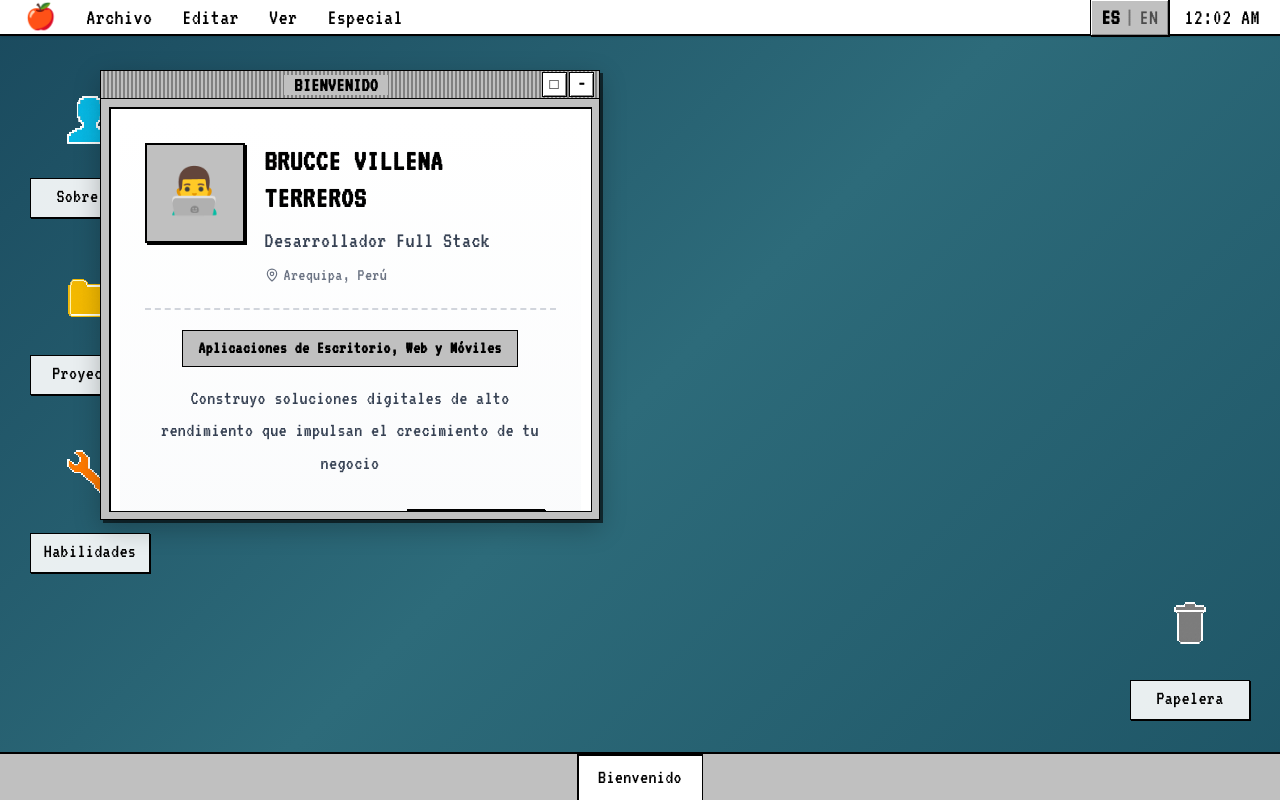
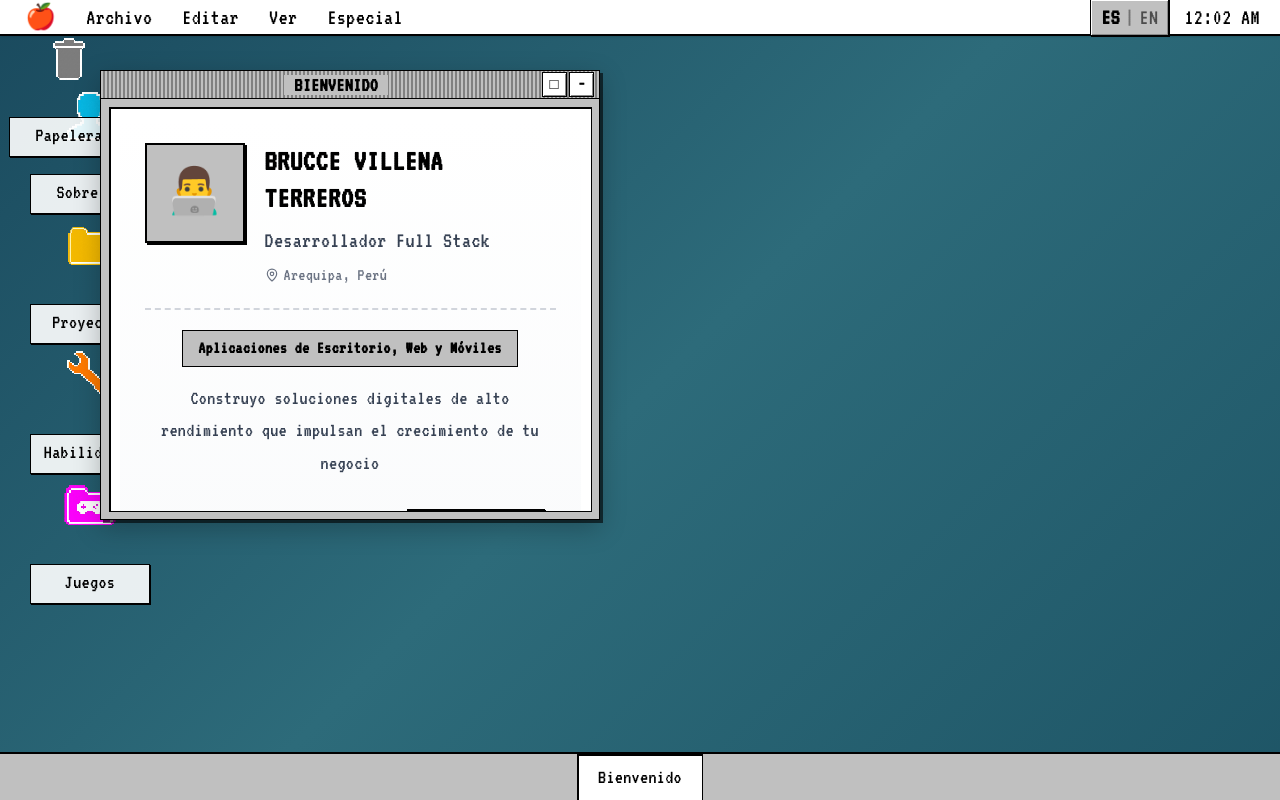
Before and after one commit to BrucceVT/profile-web, a React (Vite) app: page / in a window 1280 px wide. Built offline with nearby package versions, Linux system fonts and the light colour scheme.

Commit message:
feat: add draggable desktop icons and the core Desktop component.

```diff
--- a/src/components/os/Desktop.tsx
+++ b/src/components/os/Desktop.tsx
@@ -1,9 +1,9 @@
 // Desktop - Main desktop component with icons and windows
 
-import React, { type FC } from "react";
+import React, { type FC, useEffect } from "react";
 import { motion, AnimatePresence } from "framer-motion";
 import { useWindowManager, type ExitReason } from "@/context/WindowManager";
-import { useDesktopSelection } from "@/hooks";
+import { useDesktopSelection, useIconDrag } from "@/hooks";
 import { useI18n } from "@/i18n";
 import { MenuBar } from "./MenuBar";
 import { DesktopIcon } from "./DesktopIcon";
@@ -107,6 +107,39 @@ export const Desktop: React.FC = () => {
   const iconIds = allIcons.map((icon) => icon.id);
   const { selectedIconId, selectIcon, clearSelection } = useDesktopSelection(iconIds);
 
+  // Icon drag functionality
+  const {
+    containerRef,
+    getIconPosition,
+    startDrag,
+    updateDrag,
+    endDrag,
+    draggingId,
+  } = useIconDrag(iconIds, "trash");
+
+  // Global mouse event handlers for dragging
+  useEffect(() => {
+    const handleMouseMove = (e: MouseEvent) => {
+      if (draggingId) {
+        updateDrag(e.clientX, e.clientY);
+      }
+    };
+
+    const handleMouseUp = () => {
+      if (draggingId) {
+        endDrag();
+      }
+    };
+
+    window.addEventListener("mousemove", handleMouseMove);
+    window.addEventListener("mouseup", handleMouseUp);
+
+    return () => {
+      window.removeEventListener("mousemove", handleMouseMove);
+      window.removeEventListener("mouseup", handleMouseUp);
+    };
+  }, [draggingId, updateDrag, endDrag]);
+
   // Get translated label for an icon
   const getIconLabel = (id: string): string => {
     return t.icons[id as keyof typeof t.icons] || id;
@@ -160,16 +193,36 @@ export const Desktop: React.FC = () => {
       {/* Menu Bar */}
       <MenuBar />
 
-      {/* Desktop Icons Area */}
-      <div className="pt-12 pb-14 px-4 h-full flex flex-col flex-wrap content-start gap-2">
-        {/* Main Icons with stagger animation */}
-        {iconConfigs.map((icon, index) => (
+      {/* Desktop Icons Area - Absolute positioning for drag support */}
+      <div
+        ref={containerRef}
+        className="absolute inset-0 pt-12 pb-14 overflow-hidden"
+        style={{ pointerEvents: "none" }}
+      >
+        {/* All Icons with drag support */}
+        {allIcons.map((icon, index) => {
+          const pos = getIconPosition(icon.id);
+          const isDragging = draggingId === icon.id;
+
+          return (
             <motion.div
               key={icon.id}
-            custom={index}
+              className="absolute"
+              style={{
+                left: pos.x,
+                top: pos.y,
+                zIndex: isDragging ? 1000 : 1,
+                cursor: isDragging ? "grabbing" : "grab",
+                pointerEvents: "auto",
+              }}
               initial="hidden"
               animate="visible"
+              custom={index}
               variants={iconVariants}
+              onMouseDown={(e) => {
+                e.preventDefault();
+                startDrag(icon.id, e.clientX, e.clientY);
+              }}
             >
               <DesktopIcon
                 id={icon.id}
@@ -180,25 +233,8 @@ export const Desktop: React.FC = () => {
                 onOpen={() => handleOpenWindow(icon.windowId)}
               />
             </motion.div>
-        ))}
-
-        {/* Trash Icon - Bottom Right */}
-        <motion.div
-          className="absolute bottom-14 right-4"
-          initial="hidden"
-          animate="visible"
-          custom={iconConfigs.length}
-          variants={iconVariants}
-        >
-          <DesktopIcon
-            id={trashConfig.id}
-            label={getIconLabel(trashConfig.id)}
-            iconSrc={trashConfig.iconSrc}
-            isSelected={selectedIconId === trashConfig.id}
-            onSelect={selectIcon}
-            onOpen={() => handleOpenWindow(trashConfig.windowId)}
-          />
-        </motion.div>
+          );
+        })}
       </div>
 
       {/* Windows Layer with Mac-like animations */}
--- a/src/hooks/index.ts
+++ b/src/hooks/index.ts
@@ -1,2 +1,3 @@
 // Hooks barrel export
 export { useDesktopSelection } from "./useDesktopSelection";
+export { useIconDrag } from "./useIconDrag";
--- /dev/null
+++ b/src/hooks/useIconDrag.ts
@@ -0,0 +1,117 @@
+// useIconDrag - Simple free positioning for desktop icons
+
+import { useState, useCallback, useRef } from "react";
+
+const MENUBAR_HEIGHT = 36;
+const DOCK_HEIGHT = 48;
+
+export interface IconPosition {
+  x: number;
+  y: number;
+}
+
+// Generate default positions in a column layout
+const generateDefaultPositions = (iconIds: string[]): Record<string, IconPosition> => {
+  const positions: Record<string, IconPosition> = {};
+  const iconHeight = 130; // Icon + label height
+  const iconWidth = 110;
+  const startX = 20;
+  const startY = MENUBAR_HEIGHT + 20;
+  const iconsPerColumn = 4;
+
+  iconIds.forEach((id, index) => {
+    if (id === "trash") {
+      // Trash will be positioned dynamically
+      positions[id] = { x: -1, y: -1 };
+    } else {
+      const col = Math.floor(index / iconsPerColumn);
+      const row = index % iconsPerColumn;
+      positions[id] = {
+        x: startX + col * iconWidth,
+        y: startY + row * iconHeight,
+      };
+    }
+  });
+
+  return positions;
+};
+
+export const useIconDrag = (iconIds: string[], trashId: string = "trash") => {
+  const [positions, setPositions] = useState<Record<string, IconPosition>>(() =>
+    generateDefaultPositions(iconIds)
+  );
+
+  const [draggingId, setDraggingId] = useState<string | null>(null);
+  const dragOffset = useRef({ x: 0, y: 0 });
+  const containerRef = useRef<HTMLDivElement | null>(null);
+
+  // Get position for an icon
+  const getIconPosition = useCallback((id: string): IconPosition => {
+    const pos = positions[id];
+
+    // Handle trash icon - position at bottom right
+    if (id === trashId && containerRef.current) {
+      const rect = containerRef.current.getBoundingClientRect();
+      return {
+        x: rect.width - 130,
+        y: rect.height - DOCK_HEIGHT - 140,
+      };
+    }
+
+    return pos || { x: 20, y: MENUBAR_HEIGHT + 20 };
+  }, [positions, trashId]);
+
+  // Start dragging
+  const startDrag = useCallback((id: string, clientX: number, clientY: number) => {
+    // Don't allow dragging trash
+    if (id === trashId) return;
+    if (!containerRef.current) return;
+
+    const rect = containerRef.current.getBoundingClientRect();
+    const pos = positions[id] || { x: 0, y: 0 };
+
+    dragOffset.current = {
+      x: clientX - rect.left - pos.x,
+      y: clientY - rect.top - pos.y,
+    };
+
+    setDraggingId(id);
+  }, [positions, trashId]);
+
+  // Update position while dragging
+  const updateDrag = useCallback((clientX: number, clientY: number) => {
+    if (!draggingId || !containerRef.current) return;
+
+    const rect = containerRef.current.getBoundingClientRect();
+
+    // Calculate new position
+    let newX = clientX - rect.left - dragOffset.current.x;
+    let newY = clientY - rect.top - dragOffset.current.y;
+
+    // Clamp within bounds
+    const iconWidth = 112;
+    const iconHeight = 130;
+    newX = Math.max(0, Math.min(newX, rect.width - iconWidth));
+    newY = Math.max(MENUBAR_HEIGHT, Math.min(newY, rect.height - DOCK_HEIGHT - iconHeight));
+
+    setPositions(prev => ({
+      ...prev,
+      [draggingId]: { x: newX, y: newY },
+    }));
+  }, [draggingId]);
+
+  // End dragging
+  const endDrag = useCallback(() => {
+    setDraggingId(null);
+  }, []);
+
+  return {
+    positions,
+    draggingId,
+    containerRef,
+    getIconPosition,
+    startDrag,
+    updateDrag,
+    endDrag,
+  };
+};
```
Lines whose indentation alone changed are shown as unchanged.
